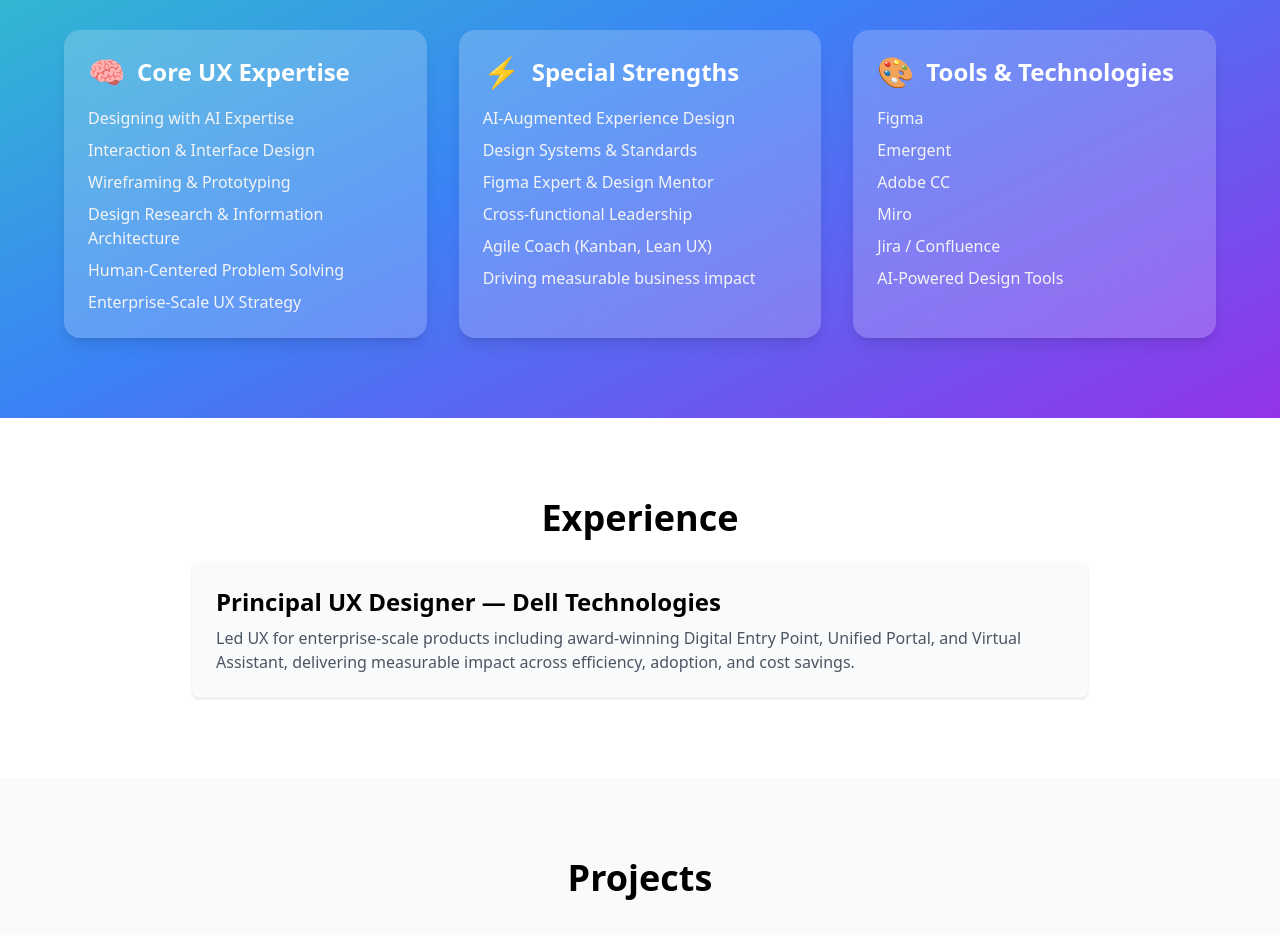
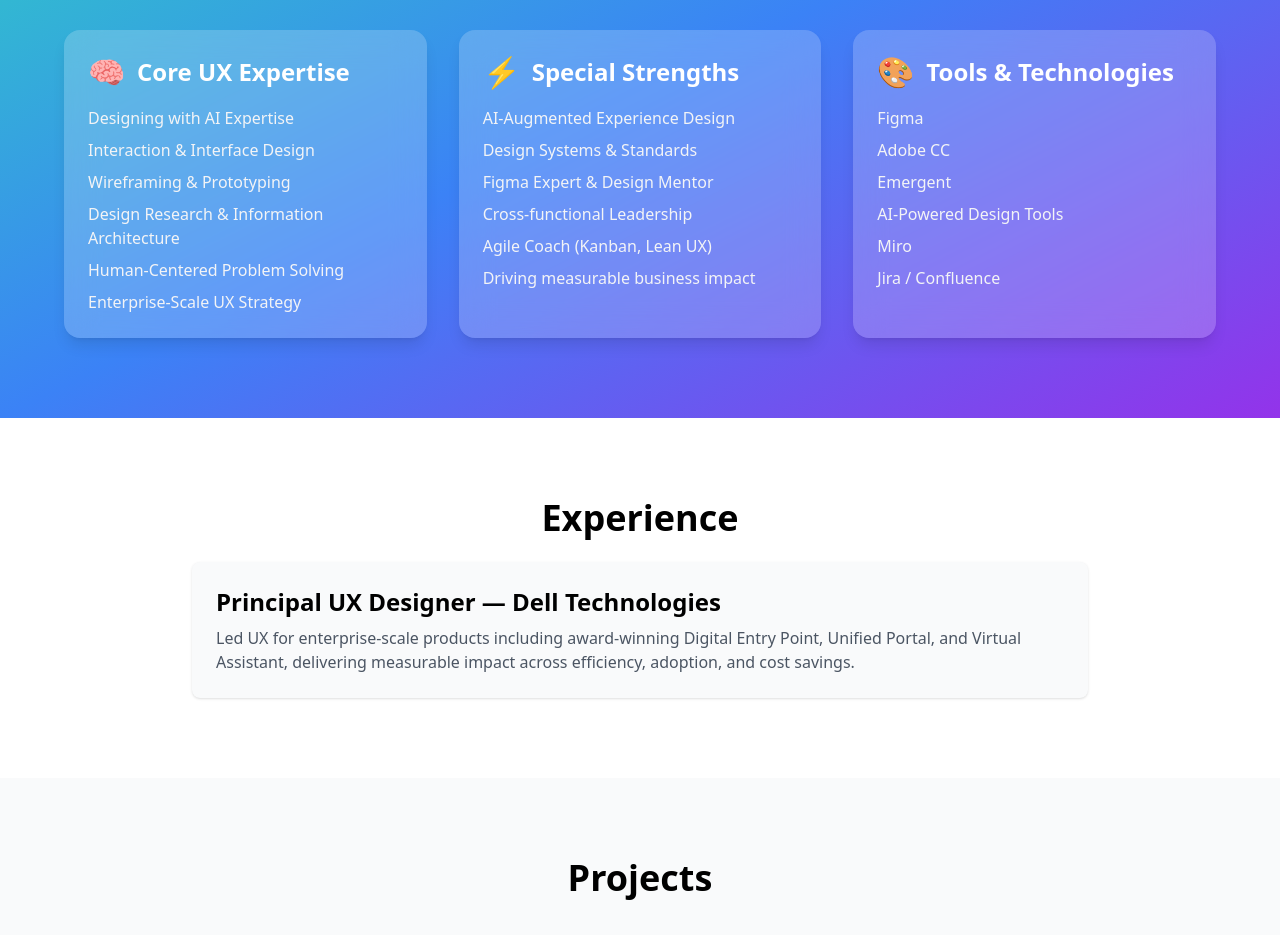
Before and after one commit to Simha1991/narasimha-portfolio, a React (Vite) app: page / in a window 1280 px wide. Shown: the part 1780-2715 px from the top of the page. Built offline with nearby package versions, Linux system fonts and the light colour scheme; the HTML template or start-up script is replaced by a standard one.

Commit message:
Update Skills.jsx

```diff
--- a/src/components/Skills.jsx
+++ b/src/components/Skills.jsx
@@ -56,11 +56,11 @@ function Skills() {
           </div>
           <ul className="space-y-2 text-gray-100">
             <li>Figma</li>
+            <li>Adobe CC</li>
             <li>Emergent</li>
-            <li>Adobe CC</li>
+            <li>AI-Powered Design Tools</li>
             <li>Miro</li>
             <li>Jira / Confluence</li>
-            <li>AI-Powered Design Tools</li>
           </ul>
         </div>
       </div>
```
